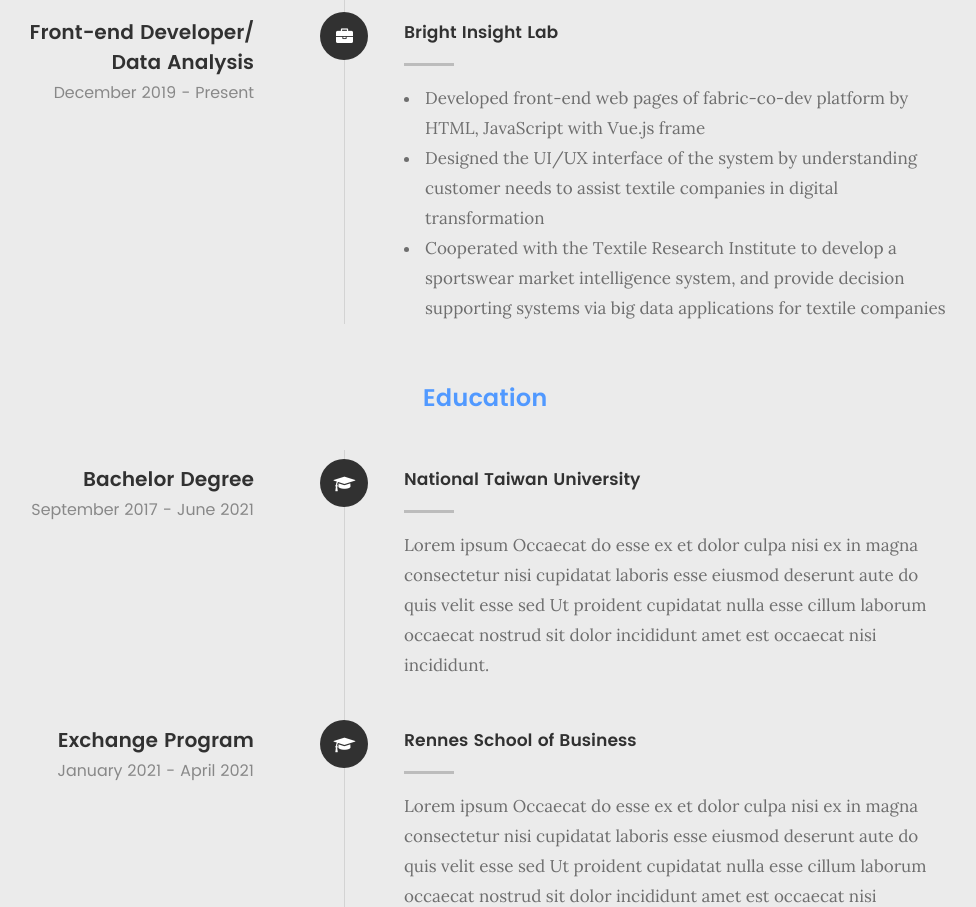
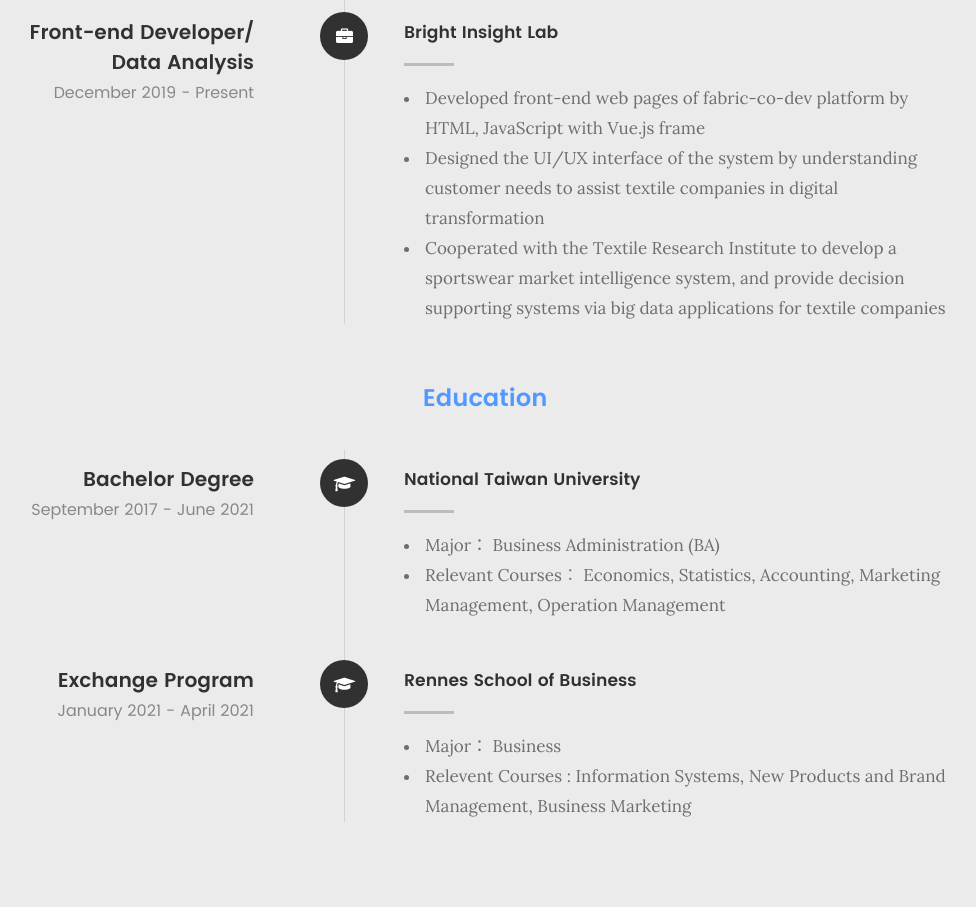
Before and after one commit to formosachiang/yenwuweb, a plain HTML site: page index.html in a window 1280 px wide. Shown: the part 3230-4137 px from the top of the page, without its empty margins (155-1131 px from the left). Drawn offline with Linux system fonts and the light colour scheme; files whose address does not match are found by name.

Commit message:
更新學歷

```diff
--- a/index.html
+++ b/index.html
@@ -161,12 +161,12 @@
 				   </li>
 				   <li>
 				   	<div class="progress percent95"><span>95%</span></div>
-				   	<strong>PHP</strong>
+				   	<strong>Python</strong>
 				   </li>
 				   <li>
 
 				   	<div class="progress percent75"><span>75%</span></div>
-				   	<strong>Wordpress</strong>
+				   	<strong>R</strong>
 				   </li>
 
 				</ul> <!-- /skill-bars -->
@@ -348,7 +348,14 @@
 
 	   				<div class="timeline-content">
 	   					<h4>National Taiwan University</h4>
-	   					<p>Lorem ipsum Occaecat do esse ex et dolor culpa nisi ex in magna consectetur nisi cupidatat laboris esse eiusmod deserunt aute do quis velit esse sed Ut proident cupidatat nulla esse cillum laborum occaecat nostrud sit dolor incididunt amet est occaecat nisi incididunt.</p>
+	   					<ul>
+							<li>
+								Major： Business Administration (BA)
+							</li>
+							<li>
+								Relevant Courses︰ Economics, Statistics, Accounting, Marketing Management, Operation Management
+							</li>
+						   </ul>
 	   				</div>
 
 	   			</div> <!-- /timeline-block -->
@@ -366,7 +373,14 @@
 
 	   				<div class="timeline-content">
 	   					<h4>Rennes School of Business</h4>
-	   					<p>Lorem ipsum Occaecat do esse ex et dolor culpa nisi ex in magna consectetur nisi cupidatat laboris esse eiusmod deserunt aute do quis velit esse sed Ut proident cupidatat nulla esse cillum laborum occaecat nostrud sit dolor incididunt amet est occaecat nisi incididunt.</p>
+	   					<ul>
+							   <li>
+								Major： Business
+							   </li>
+							   <li>
+								Relevent Courses : Information Systems, New Products and Brand Management, Business Marketing
+							   </li>
+						   </ul>
 	   				</div>
 
 	   			</div> <!-- /timeline-block -->
```
